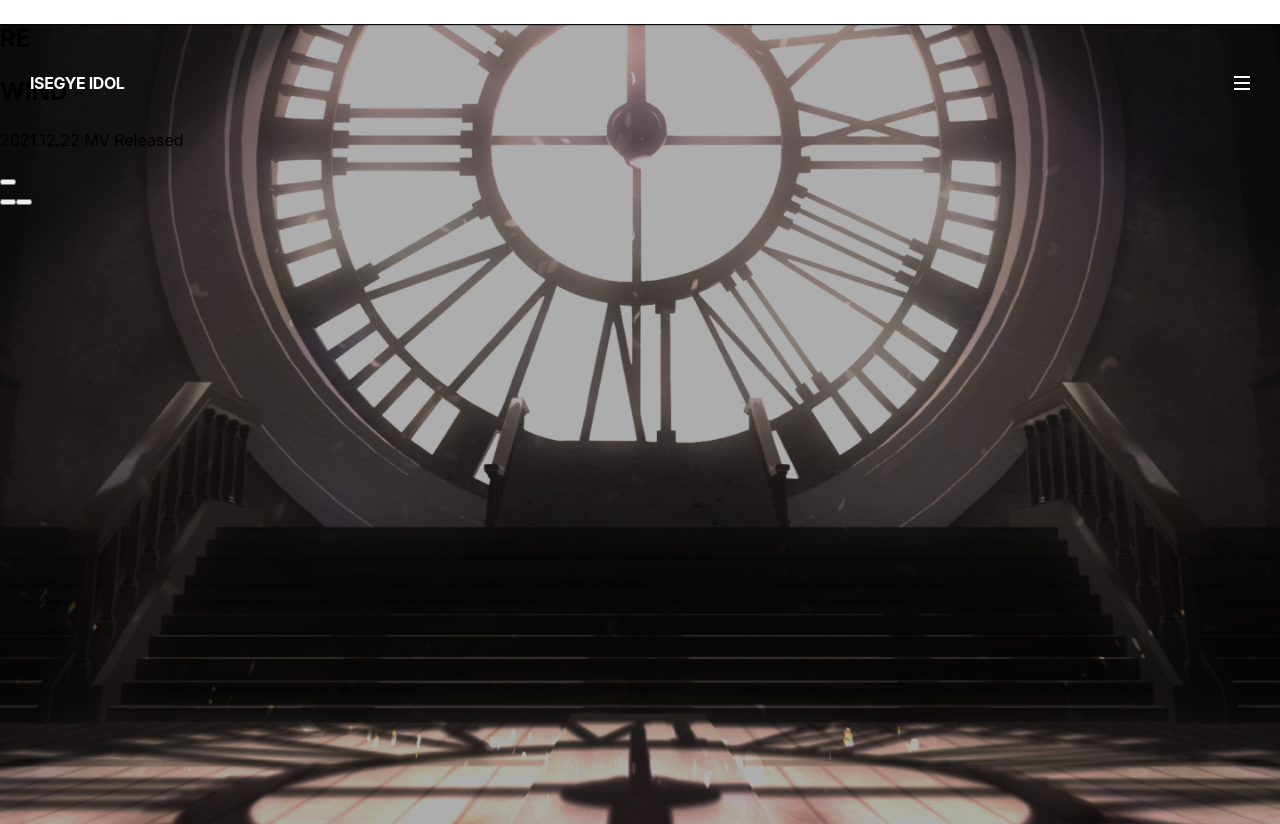
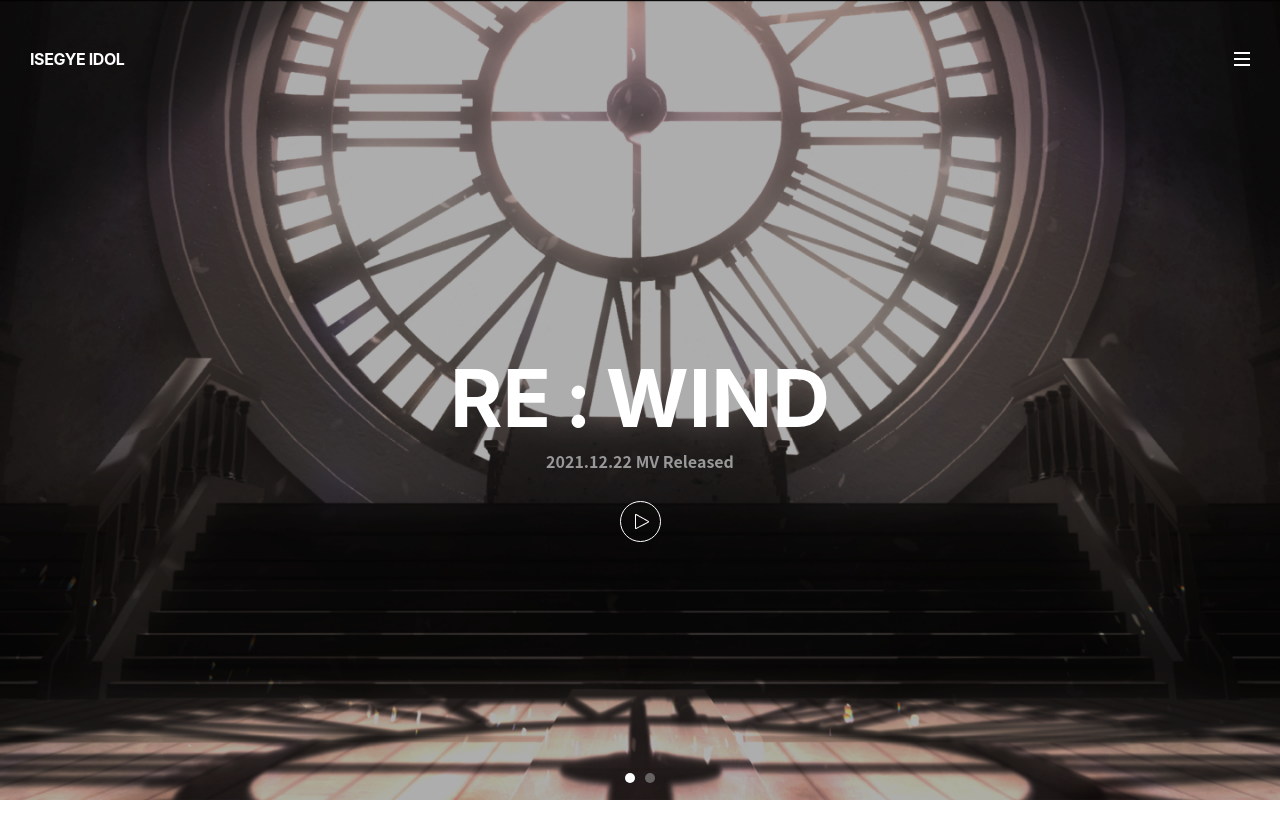
Before and after one commit to KoreaCodingKing/WakEnt, a Next.js app: page /isedol in a window 1280 px wide. After the commit the page ends 800 px from the top, so only its background shows below. Built offline with nearby package versions, Linux system fonts and the light colour scheme.

Commit message:
타이틀 및 각 요소 디자인 적용 스타일링

```diff
--- a/pages/_app.tsx
+++ b/pages/_app.tsx
@@ -1,4 +1,5 @@
 import '../styles/globals.scss';
+import '../styles/reset.scss';
 // import 'normalize.css';
 
 import type { AppProps } from 'next/app';
--- a/pages/isedol/index.tsx
+++ b/pages/isedol/index.tsx
@@ -1,7 +1,7 @@
 import { NextPage } from 'next';
 import { useState } from 'react';
 
-import styles from '../../styles/components/isedol/isedoleMain.module.scss';
+import styles from '../../styles/components/isedol/isedoleIndex.module.scss';
 import IsedolHeader from '../../components/isedol/IsedolHeader';
 import Main from './main';
 
--- a/pages/isedol/main.tsx
+++ b/pages/isedol/main.tsx
@@ -1,5 +1,6 @@
 import { useEffect, useRef, useState } from 'react';
-import styles from '../../styles/components/isedol/isedolmain.module.scss';
+
+import styles from '../../styles/components/isedol/isedolMain.module.scss';
 
 export const Main = () => {
   // ToDo: 클릭때마다 setCurrentIndex로 currentIndex 변경
@@ -17,22 +18,15 @@ export const Main = () => {
   return (
     <div className={styles.isedol_main__container} ref={containerRef}>
       <h2 className={styles.isedol_main__title}>
-        <p>RE</p>
-        <div className={styles.mark}>
-          <span></span>
-          <span></span>
-        </div>
-        <p>WIND</p>
+        RE<span>:</span>WIND
       </h2>
       <div className={styles.isedol_main__subtitle_box}>
-        <p>2021.12.22 MV Released</p>
-        <button className={styles.play_btn}>
-          <div className={styles.play_icon}></div>
-        </button>
+        <p className={styles.subtitle}>2021.12.22 MV Released</p>
+        <button className={styles.play_btn}></button>
       </div>
       <div className={styles.isedol_main__slide_box}>
         {/* ToDo: backgroundImagesPath length마다 버튼 보여주깅~ */}
-        <button></button>
+        <button className={styles.selected}></button>
         <button></button>
       </div>
     </div>
--- a/styles/components/isedol/isedolmain.module.scss
+++ b/styles/components/isedol/isedolmain.module.scss
@@ -1,7 +1,85 @@
 .isedol_main__container {
+  display: flex;
+  position: relative;
+  flex-direction: column;
   width: 100vw;
+  min-height: 800px;
   height: 100vh;
+  text-align: center;
+  justify-content: center;
   background-repeat: no-repeat;
   background-size: cover;
   background-position: center;
 }
+
+.isedol_main__title {
+  height: fit-content;
+  margin: 344px 0 15px;
+  margin-bottom: 15px;
+  font-family: Inter;
+  font-size: 80px;
+  font-style: normal;
+  font-weight: 700;
+  color: #ffffff;
+  line-height: 100%;
+
+  span {
+    display: inline-block;
+    margin: 0 14px;
+  }
+}
+
+.isedol_main__subtitle_box {
+  display: flex;
+  flex-direction: column;
+  margin-bottom: 228px;
+
+  .subtitle {
+    margin-bottom: 32px;
+    font-family: Noto Sans CJK KR;
+    font-style: 700;
+    font-weight: bold;
+    font-size: 16px;
+    color: #999999;
+  }
+
+  .play_btn {
+    position: relative;
+    width: 41px;
+    height: 41px;
+    align-self: center;
+    border: 1px solid #FFFFFF;
+    box-sizing: border-box;
+    border-radius: 58px;
+    background: none;
+    cursor: pointer;
+  }
+
+  .play_btn::after {
+    position: absolute;
+    content: '';
+    top: 12px;
+    left: 14px;
+    width: 16px;
+    height: 16px;
+    background: url('../../../public/images/ico_play.png') no-repeat;
+  }
+}
+
+.isedol_main__slide_box {
+  button {
+    width: 10px;
+    height: 10px;
+    margin-right: 10px;
+    border-radius: 16px;
+    background: rgba(255, 255, 255, 0.32);
+  }
+
+  .selected {
+    background: #ffffff;
+  }
+
+  button:last-of-type {
+    margin-right: 0;
+  }
+}
```
Also changed, not shown: public/images/ico_play.png (added), styles/components/isedol/isedoleIndex.module.scss (renamed from styles/components/isedol/isedoleMain.module.scss).
